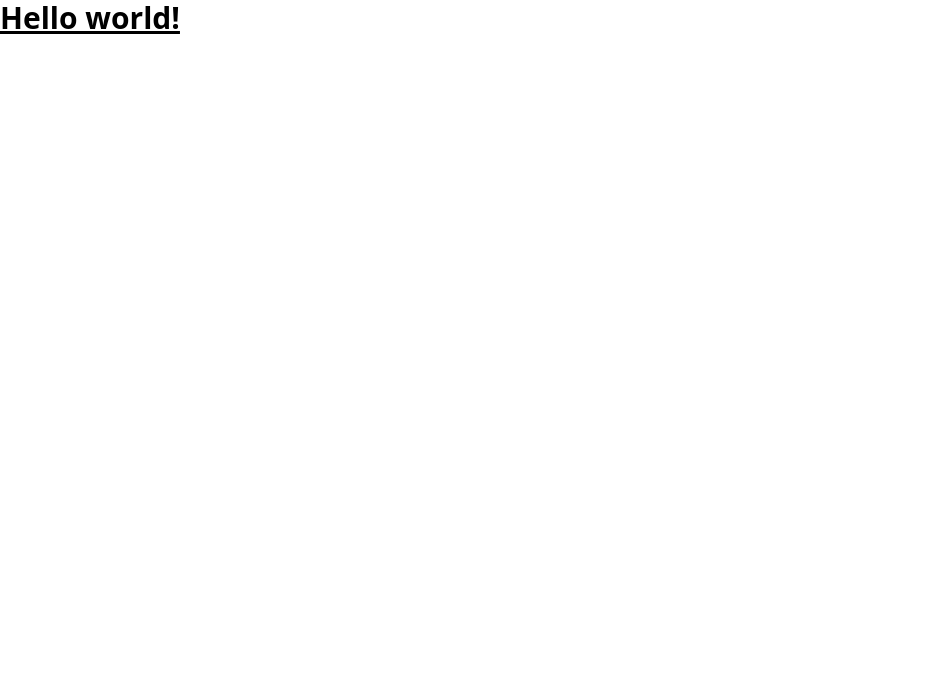
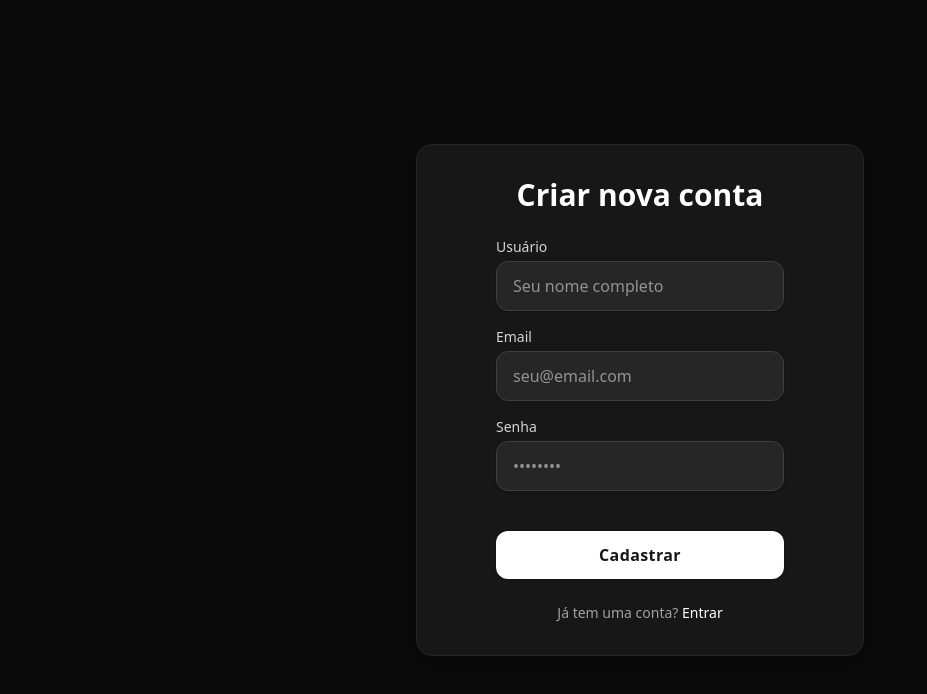
Before and after one commit to dyegohbb/contactfy-web, an Angular app: page /register in a window 1280 px wide. Before the commit this address led to /. Shown: the top 694 px of the page, without its empty margins (0-927 px from the left). Built offline with nearby package versions, Linux system fonts and the light colour scheme.

Commit message:
:sparkles: feat: criação da tela de login e tela de cadastro

```diff
--- a/src/app/app.component.ts
+++ b/src/app/app.component.ts
@@ -3,10 +3,8 @@ import { RouterOutlet } from '@angular/router';
 
 @Component({
   selector: 'app-root',
+  standalone: true,
   imports: [RouterOutlet],
-  templateUrl: './app.component.html',
-  styleUrl: './app.component.css'
+  template: '<router-outlet />',
 })
-export class AppComponent {
-  title = 'contactfy-web';
-}
+export class AppComponent {}
--- a/src/app/app.routes.ts
+++ b/src/app/app.routes.ts
@@ -1,3 +1,9 @@
 import { Routes } from '@angular/router';
+import { LoginComponent } from './auth/login/login.component';
+import { RegisterComponent } from './auth/register/register.component';
 
-export const routes: Routes = [];
+export const routes: Routes = [
+  { path: '', redirectTo: 'login', pathMatch: 'full' },
+  { path: 'login', component: LoginComponent },
+  { path: 'register', component: RegisterComponent },
+];
--- /dev/null
+++ b/src/app/auth/login/login.component.html
@@ -0,0 +1,37 @@
+<div class="min-h-screen bg-neutral-950 flex items-center justify-center px-4 py-12">
+    <div class="w-full max-w-md bg-neutral-900 p-8 rounded-2xl shadow-xl border border-neutral-800">
+        <h2 class="text-3xl font-semibold text-white text-center mb-6">Entrar na sua conta</h2>
+
+        <form class="space-y-4">
+            <div class="flex flex-col items-center justify-center">
+                <div>
+                    <label class="block text-sm font-medium text-neutral-300 mb-1">Email</label>
+                    <input type="email" [(ngModel)]="email" name="email"
+                        class="w-full sm:w-72 px-4 py-3 bg-neutral-800 text-white border border-neutral-700 rounded-xl shadow-sm focus:outline-none focus:ring-2 focus:ring-white/20"
+                        placeholder="exemplo@email.com" />
+                </div>
+            </div>
+
+            <div class="flex flex-col items-center justify-center">
+                <div>
+                    <label class="block text-sm font-medium text-neutral-300 mb-1">Senha</label>
+                    <input type="password" [(ngModel)]="password" name="password"
+                        class="w-full sm:w-72 px-4 py-3 bg-neutral-800 text-white border border-neutral-700 rounded-xl shadow-sm focus:outline-none focus:ring-2 focus:ring-white/20"
+                        placeholder="••••••••" />
+                </div>
+            </div>
+
+            <div class="flex flex-col items-center justify-center">
+                <button type="submit"
+                    class="w-full sm:w-72 mt-6 bg-white text-neutral-900 font-semibold py-3 rounded-xl shadow hover:bg-neutral-200 transition duration-200 tracking-wide">
+                    Entrar
+                </button>
+            </div>
+        </form>
+
+        <p class="text-sm text-center text-neutral-400 mt-6">
+            Não tem conta?
+            <a routerLink="/register" class="text-white hover:underline">Cadastre-se</a>
+        </p>
+    </div>
+</div>
--- /dev/null
+++ b/src/app/auth/login/login.component.ts
@@ -0,0 +1,15 @@
+import { Component } from '@angular/core';
+import { CommonModule } from '@angular/common';
+import { FormsModule } from '@angular/forms';
+import { RouterModule } from '@angular/router';
+
+@Component({
+  selector: 'app-login',
+  standalone: true,
+  imports: [CommonModule, FormsModule, RouterModule],
+  templateUrl: './login.component.html',
+})
+export class LoginComponent {
+  email = '';
+  password = '';
+}
--- /dev/null
+++ b/src/app/auth/register/register.component.html
@@ -0,0 +1,46 @@
+<div class="min-h-screen bg-neutral-950 flex items-center justify-center px-4 py-12">
+    <div class="w-full max-w-md bg-neutral-900 p-8 rounded-2xl shadow-xl border border-neutral-800">
+        <h2 class="text-3xl font-semibold text-white text-center mb-6">Criar nova conta</h2>
+
+        <form class="space-y-4">
+            <div class="flex flex-col items-center justify-center">
+                <div>
+                    <label class="block text-sm font-medium text-neutral-300 mb-1">Usuário</label>
+                    <input type="text" [(ngModel)]="username" name="name"
+                        class="w-full sm:w-72 px-4 py-3 bg-neutral-800 text-white border border-neutral-700 rounded-xl shadow-sm focus:outline-none focus:ring-2 focus:ring-white/20"
+                        placeholder="Seu nome completo" />
+                </div>
+            </div>
+
+            <div class="flex flex-col items-center justify-center">
+                <div>
+                    <label class="block text-sm font-medium text-neutral-300 mb-1">Email</label>
+                    <input type="email" [(ngModel)]="email" name="email"
+                        class="w-full sm:w-72 px-4 py-3 bg-neutral-800 text-white border border-neutral-700 rounded-xl shadow-sm focus:outline-none focus:ring-2 focus:ring-white/20"
+                        placeholder="seu@email.com" />
+                </div>
+            </div>
+
+            <div class="flex flex-col items-center justify-center">
+                <div>
+                    <label class="block text-sm font-medium text-neutral-300 mb-1">Senha</label>
+                    <input type="password" [(ngModel)]="password" name="password"
+                        class="w-full sm:w-72 px-4 py-3 bg-neutral-800 text-white border border-neutral-700 rounded-xl shadow-sm focus:outline-none focus:ring-2 focus:ring-white/20"
+                        placeholder="••••••••" />
+                </div>
+            </div>
+
+            <div class="flex flex-col items-center justify-center">
+                <button type="submit"
+                    class="w-full sm:w-72 mt-6 bg-white text-neutral-900 font-semibold py-3 rounded-xl shadow hover:bg-neutral-200 transition duration-200 tracking-wide">
+                    Cadastrar
+                </button>
+            </div>
+        </form>
+
+        <p class="text-sm text-center text-neutral-400 mt-6">
+            Já tem uma conta?
+            <a routerLink="/login" class="text-white hover:underline">Entrar</a>
+        </p>
+    </div>
+</div>
--- /dev/null
+++ b/src/app/auth/register/register.component.ts
@@ -0,0 +1,16 @@
+import { Component } from '@angular/core';
+import { CommonModule } from '@angular/common';
+import { FormsModule } from '@angular/forms';
+import { RouterModule } from '@angular/router';
+
+@Component({
+  selector: 'app-register',
+  standalone: true,
+  imports: [CommonModule, FormsModule, RouterModule],
+  templateUrl: './register.component.html',
+})
+export class RegisterComponent {
+  username = '';
+  email = '';
+  password = '';
+}
--- a/src/main.ts
+++ b/src/main.ts
@@ -1,6 +1,8 @@
 import { bootstrapApplication } from '@angular/platform-browser';
-import { appConfig } from './app/app.config';
+import { provideRouter } from '@angular/router';
 import { AppComponent } from './app/app.component';
+import { routes } from './app/app.routes';
 
-bootstrapApplication(AppComponent, appConfig)
-  .catch((err) => console.error(err));
+bootstrapApplication(AppComponent, {
+  providers: [provideRouter(routes)],
+});
```
Also changed, not shown: src/app/auth/login/login.component.css (added), src/app/auth/register/register.component.css (added), 2 other files (tests, documents, lock files or other folders).
